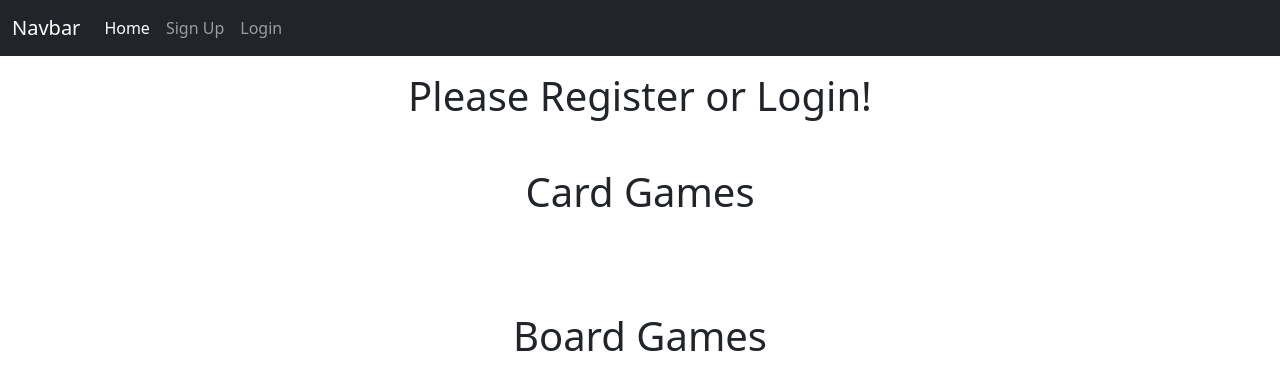
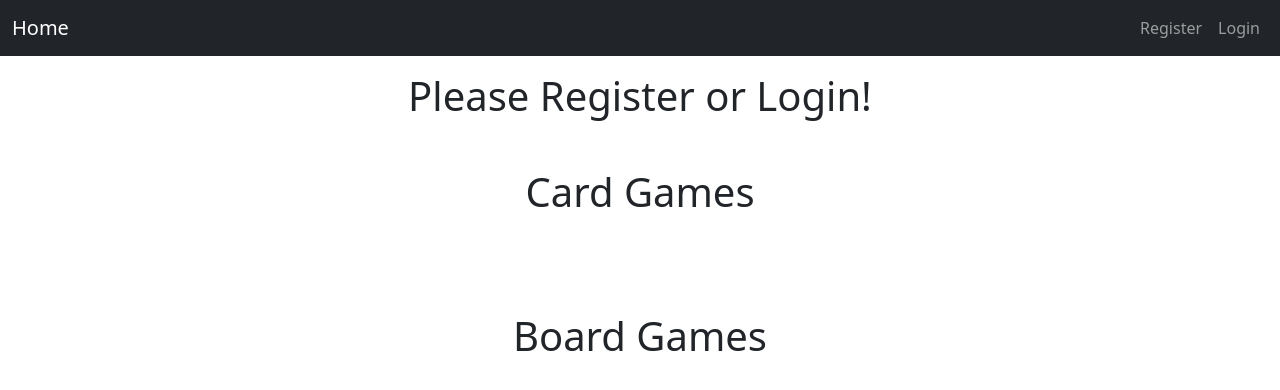
Before and after one commit to JuanTGit/flask_setup, a Flask app: page / in a window 1280 px wide. Shown: the top 390 px of the page. Run offline with Flask 3, Linux system fonts and the light colour scheme; data that the repository does not hold is empty; some libraries are stand-ins or nearby versions.

Commit message:
Updated nav bar for authorized users

```diff
--- a/project/templates/index.html
+++ b/project/templates/index.html
@@ -16,7 +16,7 @@
             <img src="{{ product.image_url }}" class="card-img-top" alt="{{ product.name }}">
             <div class="card-body">
               <h5 class="card-title">{{ product.name }}</h5>
-              <p class="card-text">{{ product.price }}</p>
+              <p class="card-text">${{ product.price }}</p>
               <a href="#" class="btn btn-primary">Add to cart</a>
             </div>
           </div>
@@ -34,7 +34,7 @@
             <img src="{{ product.image_url }}" class="card-img-top" alt="{{ product.name }}">
             <div class="card-body">
               <h5 class="card-title">{{ product.name }}</h5>
-              <p class="card-text">{{ product.price }}</p>
+              <p class="card-text">${{ product.price }}</p>
               <a href="#" class="btn btn-primary">Add to cart</a>
             </div>
           </div>
--- a/project/templates/login.html
+++ b/project/templates/login.html
@@ -3,7 +3,7 @@
 {% extends 'base.html' %}
 
 {% block content %}
-<h1 class="d-flex justify-content-center">login</h1>
+<h1 class="d-flex justify-content-center m-5">login</h1>
 <form action="" method="post">
     {{ form.csrf_token }}
     <div class="form-group">
@@ -21,7 +21,7 @@
         </div>
     </div>
     <div class="col-lg-12 d-flex justify-content-center">
-        {{ form.submit(class='btn btn-outline-success w-25') }}
+        {{ form.submit(class='btn btn-outline-primary w-25') }}
     </div>
 </form>
 
--- a/project/templates/nav.html
+++ b/project/templates/nav.html
@@ -1,19 +1,34 @@
-<nav class="navbar navbar-expand-lg navbar-dark bg-dark">
+<nav class="navbar navbar-expand-lg navbar-dark bg-dark sticky-top">
 	<div class="container-fluid">
-      <a class="navbar-brand" href="{{ url_for('index') }}">Navbar</a>
-      <button class="navbar-toggler" type="button" data-bs-toggle="collapse" data-bs-target="#navbarNavAltMarkup" aria-controls="navbarNavAltMarkup" aria-expanded="false" aria-label="Toggle navigation">
+	  <a class="navbar-brand" href="{{ url_for('index') }}">Home</a>
+	  <button class="navbar-toggler" type="button" data-bs-toggle="collapse" data-bs-target="#navbarNavDropdown" aria-controls="navbarNavDropdown" aria-expanded="false" aria-label="Toggle navigation">
 		<span class="navbar-toggler-icon"></span>
 	  </button>
-      <div class="collapse navbar-collapse" id="navbarNavAltMarkup">
-        <div class="navbar-nav">
+	  <div class="collapse navbar-collapse d-flex justify-content-end" id="navbarNavDropdown">
+		<ul class="navbar-nav">
+		  <!-- <li class="nav-item">
 			<a class="nav-link active" aria-current="page" href="{{ url_for('index') }}">Home</a>
+		  </li> -->
 		  {% if current_user.is_anonymous %}
-          <a class="nav-link" href="{{ url_for('register') }}">Sign Up</a>
+		  <li class="nav-item">
+			  <a class="nav-link" href="{{ url_for('register') }}">Register</a>
+			</li>
+			<li class="nav-item">
 				<a class="nav-link" href="{{ url_for('login') }}">Login</a>
+			</li>
 			{% else %}
-          <a class="nav-link" href="{{ url_for('logout') }}">Logout</a>
+			<li class="nav-item dropdown">
+				<a class="nav-link dropdown-toggle" href="#" id="navbarDropdownMenuLink" role="button" data-bs-toggle="dropdown" aria-expanded="false">
+					{{ current_user.username.capitalize() }}
+				</a>
+				<ul class="dropdown-menu dropdown-menu-dark dropdown-menu-end" aria-labelledby="navbarDropdownMenuLink">
+					<li><a class="dropdown-item" href="#">Profile</a></li>
+					<li><a class="dropdown-item" href="#">Cart</a></li>
+					<li><a class="dropdown-item" href="{{ url_for('logout') }}">Logout</a></li>
+				</ul>
 			{% endif %}
-        </div>
+		  </li>
+		</ul>
 	  </div>
 	</div>
   </nav>
--- a/project/templates/register.html
+++ b/project/templates/register.html
@@ -2,7 +2,7 @@
 {% extends 'base.html' %}
 
 {% block content %}
-    <h1 class="d-flex justify-content-center">Register Here!</h1>
+    <h1 class="text-center m-5">Register Here!</h1>
     <form action="" method="post">
         {{ form.csrf_token }}
         <div class="form-group">
@@ -32,7 +32,7 @@
             </div>
         </div>
         <div class="col-lg-12 d-flex justify-content-center">
-            {{ form.submit(class='btn btn-outline-success w-25') }}
+            {{ form.submit(class='btn btn-outline-primary w-25') }}
         </div>
     </form>
 {% endblock %}
```
Lines whose indentation alone changed are shown as unchanged.
